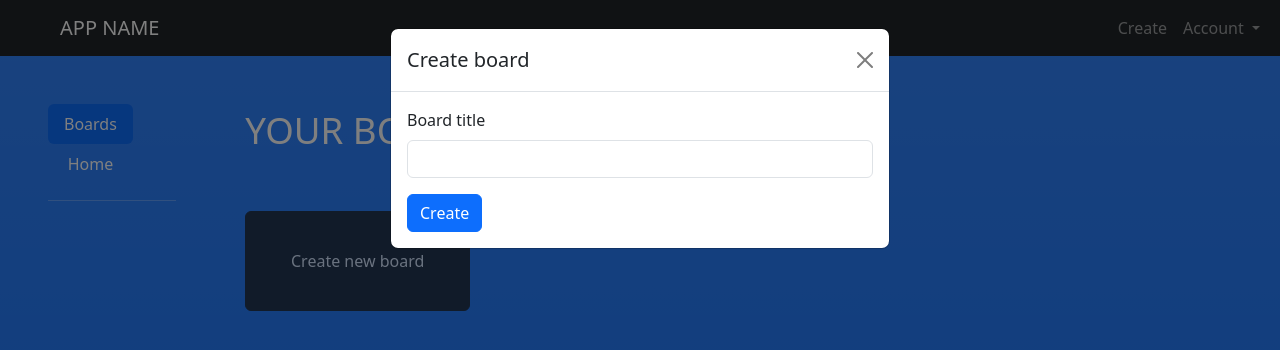
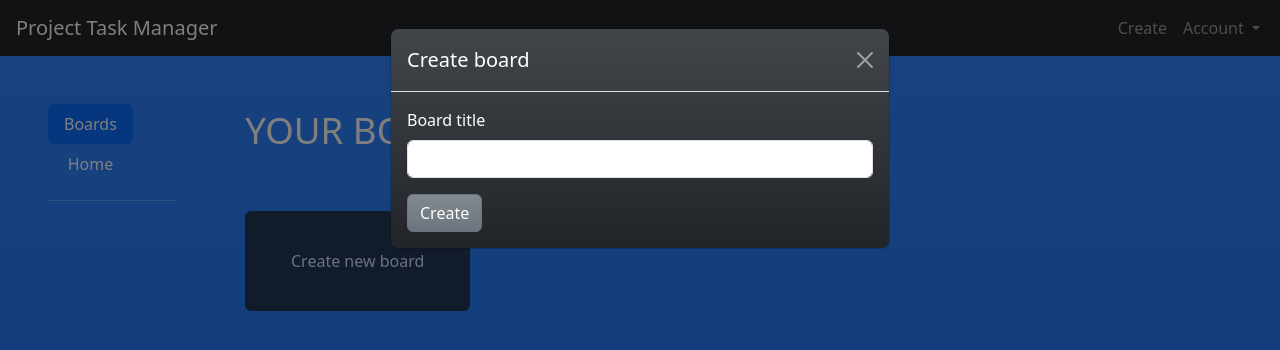
Before and after one commit to KedithJW/COSC213-Project, a PHP site: page / in a window 1280 px wide, after a click on "Create new board". Shown: the top 350 px of the page. Run offline with PHP 8.4, Linux system fonts and the light colour scheme.

Commit message:
Update index.php

```diff
--- a/public/index.php
+++ b/public/index.php
@@ -28,7 +28,7 @@
     <nav class="navbar navbar-expand-lg bg-dark navbar-dark">
         <div class="container-fluid">
             <!-- Left: Brand -->
-            <a href="#" class="navbar-brand flex-shrink-0 px-5" style="white-space: nowrap;">APP NAME</a>
+            <a href="#" class="navbar-brand flex-shrink-0 px-1">Project Task Manager</a>
 
             <!-- Toggler -->
             <button class="navbar-toggler flex-shrink-0" type="button" data-bs-toggle="collapse"
@@ -105,10 +105,10 @@
                         <div class="modal fade" id="myFormModal" tabindex="-1" aria-labelledby="myFormModalLabel"
                             aria-hidden="true">
                             <div class="modal-dialog">
-                                <div class="modal-content">
+                                <div class="modal-content bg-dark bg-gradient text-white">
                                     <div class="modal-header">
                                         <h5 class="modal-title">Create board</h5>
-                                        <button type="button" class="btn-close" data-bs-dismiss="modal"></button>
+                                        <button type="button" class="btn-close btn-close-white" data-bs-dismiss="modal"></button>
                                     </div>
                                     <div class="modal-body">
                                         <form id="createBoardForm">
@@ -116,7 +116,7 @@
                                                 <label for="inputBoard" class="form-label">Board title</label>
                                                 <input type="text" class="form-control" id="inputBoard">
                                             </div>
-                                            <button type="button" class="btn btn-primary" id="createBtn">Create</button>
+                                            <button type="button" class="btn btn-secondary bg-gradient" id="createBtn">Create</button>
                                         </form>
                                     </div>
                                 </div>
@@ -125,8 +125,7 @@
 
                         <!-- JS -->
                         <script>
-                            let buttonCount = 0; // R
-
+                            let buttonCount = 0;
                             document.getElementById("createBtn").addEventListener("click", function () {
                                 buttonCount++;
                                 const input = document.getElementById("inputBoard");
@@ -136,21 +135,18 @@
                                 const newBtn = document.createElement("button");
 
                                 newBtn.textContent = "";
-                                newBtn.className = "btn btn-dark";
-                                newBtn.style = "height: 100px; width: 25%; opacity:0.8; margin-top: 50px; position:relative; max-width:225px; min-width: 225px;";
+                                newBtn.className = "btn btn-dark bg-gradient";
+                                newBtn.style.cssText = "height: 100px; width: 25%; opacity:0.8; margin-top: 50px; position:relative; max-width:225px; min-width: 225px;";
 
 
-
-                                // label pinned to the bottom of the button
                                 const label = document.createElement("div");
-                                label.className = "btn-label bg-dark bg-gradient";
+                                label.className = "btn-label bg-dark ";
                                 label.textContent = buttonText;
                                 label.style.cssText =
                                     "position:absolute; left:0; right:0; bottom:0; padding:6px 8px; " +
-                                    "font-size:0.85rem; text-align:center; border-radius:4px";
+                                    "font-size:0.85rem; text-align:left; border-radius:4px";
 
                                 newBtn.appendChild(label);
-                                // Insert new button BEFORE the Create button
                                 wrapper.insertBefore(newBtn, createBtn);
 
                                 // Clear input
```
